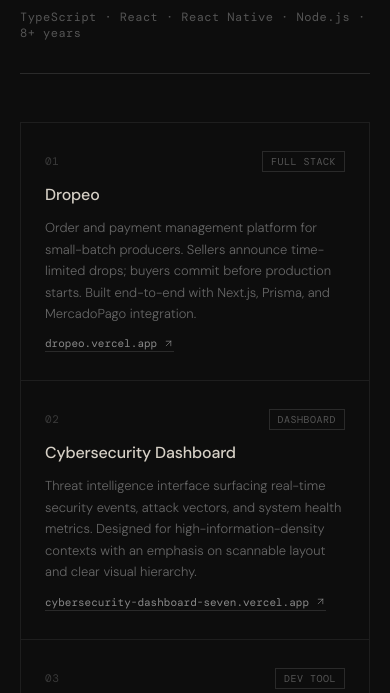
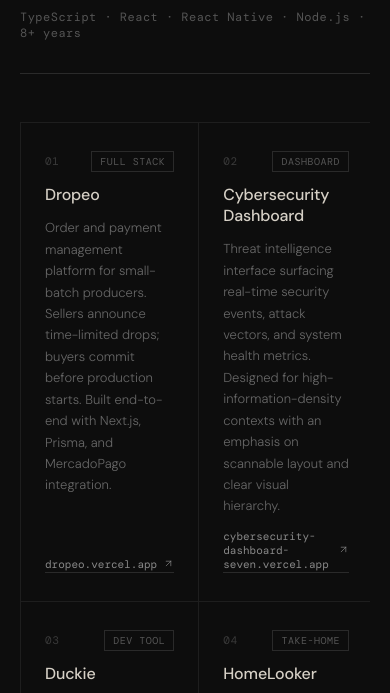
Before and after one commit to eselle/portfolio, a plain HTML site: page index.html in a window 390 px wide. Shown: the part 117-810 px from the top of the page. Drawn offline with nearby package versions, Linux system fonts and the light colour scheme; a web font is replaced by a local one.

Commit message:
update styling

```diff
--- a/index.html
+++ b/index.html
@@ -67,7 +67,7 @@
 
     .pf-grid {
       display: grid;
-      grid-template-columns: repeat(auto-fit, minmax(280px, 1fr));
+      grid-template-columns: repeat(2, 1fr);
       gap: 1px;
       background: #1e1e1e;
       border: 0.5px solid #1e1e1e;
@@ -198,7 +198,7 @@
       }
 
       .pf-grid {
-        grid-template-columns: 1fr;
+        grid-template-columns: repeat(2, 1fr);
       }
 
       .pf-footer {
```
